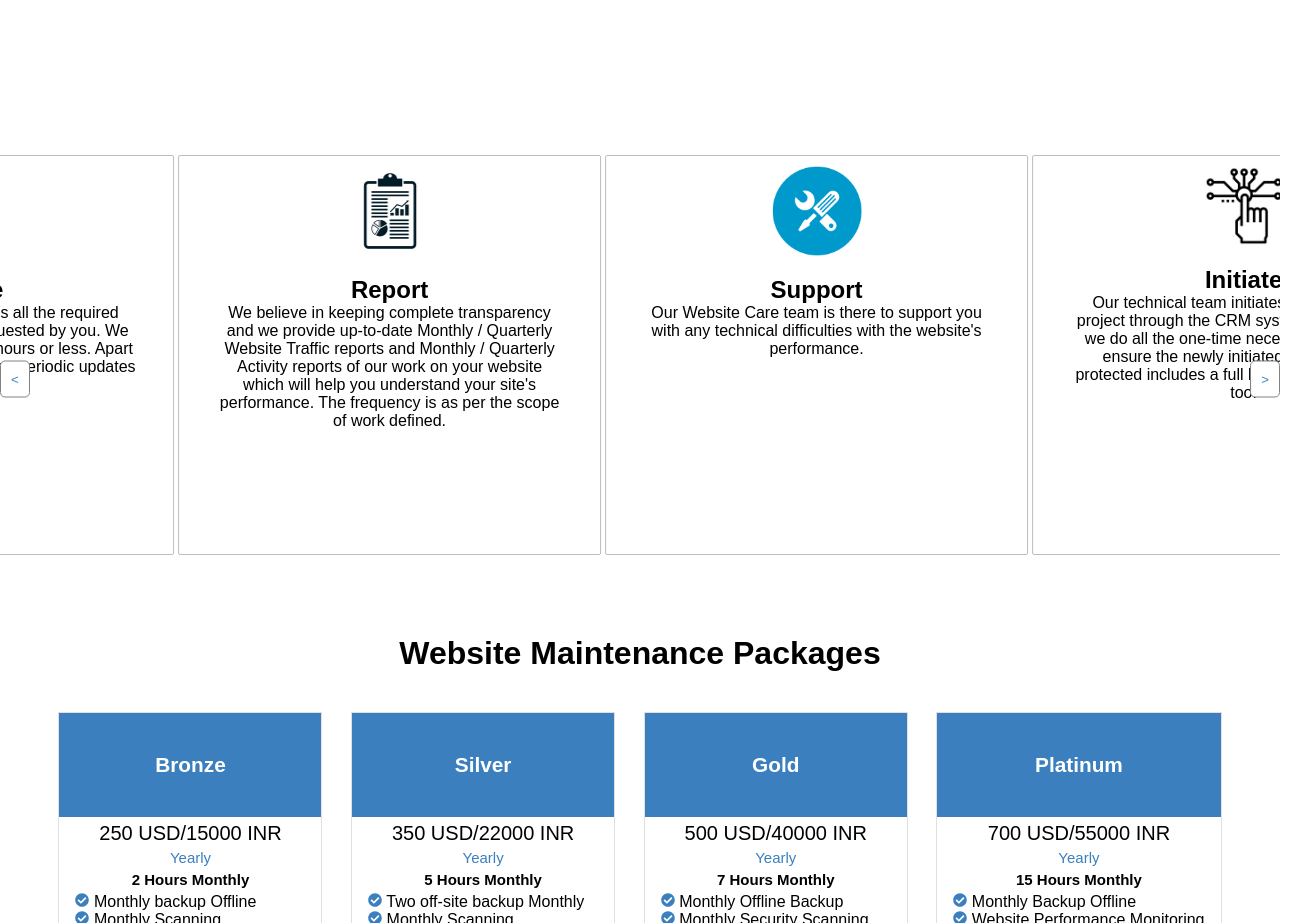
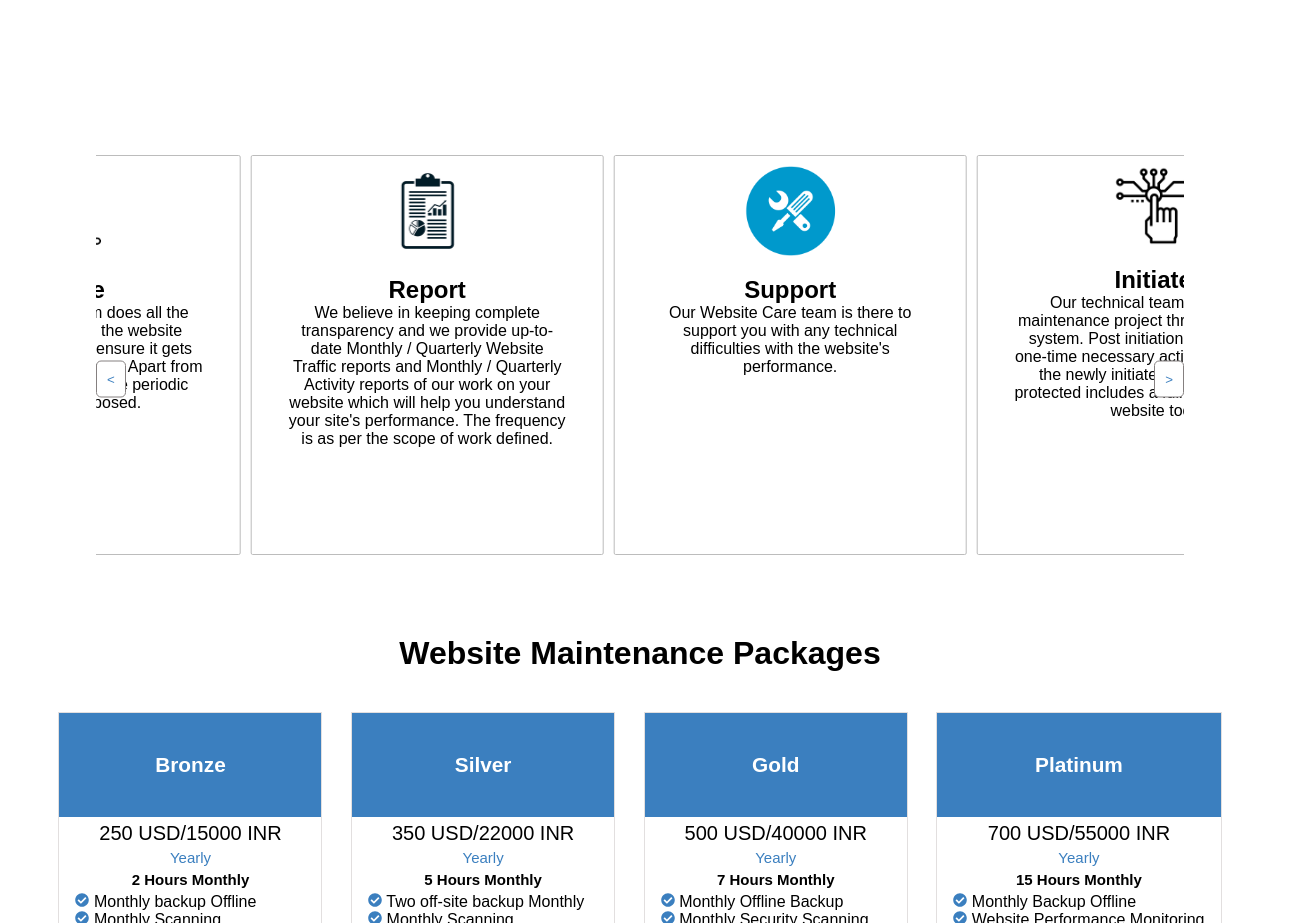
Before and after one commit to harshvns/website-design, a React (Create React App) app: page / in a window 1280 px wide. Shown: the part 2900-3823 px from the top of the page, 1305 px wide, since content can reach past the window. Built offline with nearby package versions, Linux system fonts and the light colour scheme; a web font is replaced by a local one.

Commit message:
Slider size chaged

```diff
--- a/src/Components/Page4/Page4.css
+++ b/src/Components/Page4/Page4.css
@@ -7,6 +7,7 @@
   padding-bottom: 5rem;
   font-size: 1rem;
   font-weight: 450;
+  width: 85%;
 }
 
 .slick-slide {
@@ -14,8 +15,8 @@
   justify-content: center;
   align-items: center;
   text-align: center;
-
-
+  gap: 100px;
+  /* width: 300px; */
 }
 
 .slick-list {
@@ -34,7 +35,7 @@
 
 .content {
   color: rgb(0, 0, 0);
-  width: 350px;
+  width: 280px;
   text-align: center;
   height: 260px;
   background-color: white;
@@ -100,3 +101,7 @@
   max-height: 100%;
   object-fit: cover;
 }
+
+@media screen and (max-width:1024px){
+
+}
--- a/src/Components/Page4/Page4.jsx
+++ b/src/Components/Page4/Page4.jsx
@@ -10,92 +10,14 @@ import slide3 from '../assets/report.jpg';
 import slide4 from '../assets/Support.png';
 import slide5 from '../assets/initiate.jpg';
 
-// const Page4 = () => {
-//     const sliderRef = useRef(null);
-//   const settings = {
-//     dots: true,
-//     infinite: true,
-//     speed: 500,
-//     slidesToShow: 1,
-//     slidesToScroll: 1,
-//     adaptiveHeight: true,
-//     autoplay: true,
-//     autoplaySpeed: 3000,
-//   };
-
-//   return (
-//     <div className="slider-container">
-//       <Slider ref={sliderRef} {...settings}>
-//         <div className='slide'>
-//         <div className='slide-image'>
-//           <img height={100} width={250} src={slide1} alt="slide 1" />
-//           </div>
-//           <div className="content">
-//             <h2>Protect</h2>
-//             <p>Through the program, we ensure that the website codes, database, and credentials are fully secured and maintained. To achieve this we used several technologies that are tested and have been used by us for a long time. The security implementations we do on your website are highly proven.</p>
-//           </div>
-
-//         </div>
-//         <div className='slide'>
-//         <div className='slide-image'>
-//           <img height={250} width={250} src={slide2} alt="slide 2" />
-//           </div>
-//           <div className="content">
-//             <h2>Update</h2>
-//             <p>In this phase, our team does all the required updations to the website requested by you. We ensure it gets done in 24-48 hours or less. Apart from your request, we do all the periodic updates as proposed.</p>
-//           </div>
-//         </div>
-//         <div className='slide'>
-//         <div className='slide-image'>
-//         <img height={250} width={250} src={slide3} alt="slide 3" />
-//         </div>
-//           <div className="content">
-//             <h2>Report</h2>
-//             <p>We believe in keeping complete transparency and we provide up-to-date Monthly / Quarterly Website Traffic reports and Monthly / Quarterly Activity reports of our work on your website which will help you understand your site's performance. The frequency is as per the scope of work defined.</p>
-//           </div>
-//         </div>
-//         <div className='slide'>
-//         <div className='slide-image'>
-//         <img height={250} width={250} src={slide4} alt="slide 4" />
-//         </div>
-//           <div className="content">
-//             <h2>Support</h2>
-//             <p>Our Website Care team is there to support you with any technical difficulties with the website's performance.</p>
-//           </div>
-//         </div>
-//         <div className='slide'>
-//         <div className='slide-image'>
-//         <img height={250} width={250} src={slide5} alt="slide 5" />
-//         </div>
-//           <div className="content">
-//             <h2>Initiate</h2>
-//             <p>Our technical team initiates a maintenance project through the CRM system. Post initiation we do all the one-time necessary activities to ensure the newly initiated project is fully protected includes a full backup of your website too.</p>
-//           </div>
-//         </div>
-//       </Slider>
-//       <div className="slider-buttons">
-//         <button className="prev-btn" onClick={() => sliderRef.current.slickPrev()}>
-//             &lt;
-//         </button>
-//         <button className="next-btn" onClick={() => sliderRef.current.slickNext()}>
-//           &gt;
-//         </button>
-//       </div>
-//     </div>
-//   );
-// };
-
-// export default Page4;
-
-
 const Page4 = () => {
   const sliderRef = useRef(null);
   const settings = {
       dots: false,
       infinite: true,
       speed: 500,
-      slidesToShow: 3,  // Show 3 slides at once
-      slidesToScroll: 1,  // Scroll 1 slide at a time
+      slidesToShow: 3,
+      slidesToScroll: 1,
       adaptiveHeight: true,
       autoplay: true,
       autoplaySpeed: 3000,
```
